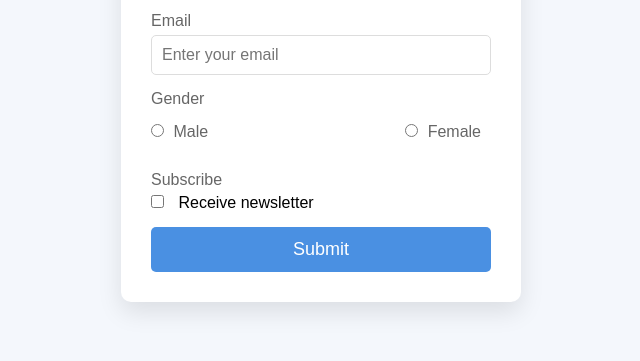
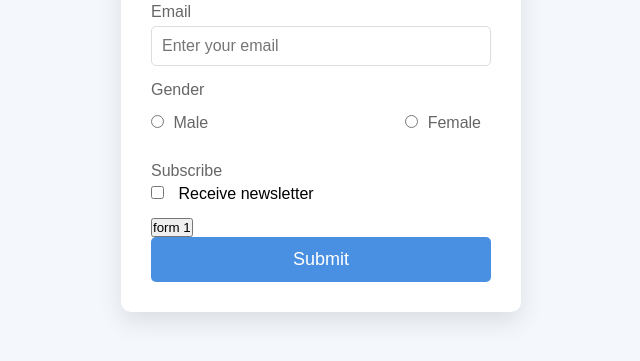
Before and after one commit to arnab825/Practice, a plain HTML site: page index.html in a window 1280 px wide. Shown: the part 321-682 px from the top of the page, without its empty margins (319-959 px from the left). Drawn offline with Linux system fonts and the light colour scheme.

Commit message:
button used

```diff
--- a/index.html
+++ b/index.html
@@ -32,7 +32,7 @@
                 <label for="subscribe">Subscribe</label>
                 <input type="checkbox" id="subscribe" name="subscribe"> Receive newsletter
             </div>
-
+            <button>form 1</button>
             <button type="submit" class="submit-btn">Submit</button>
         </form>
     </div>
```
Also changed, not shown: hi/hello.txt (deleted).
